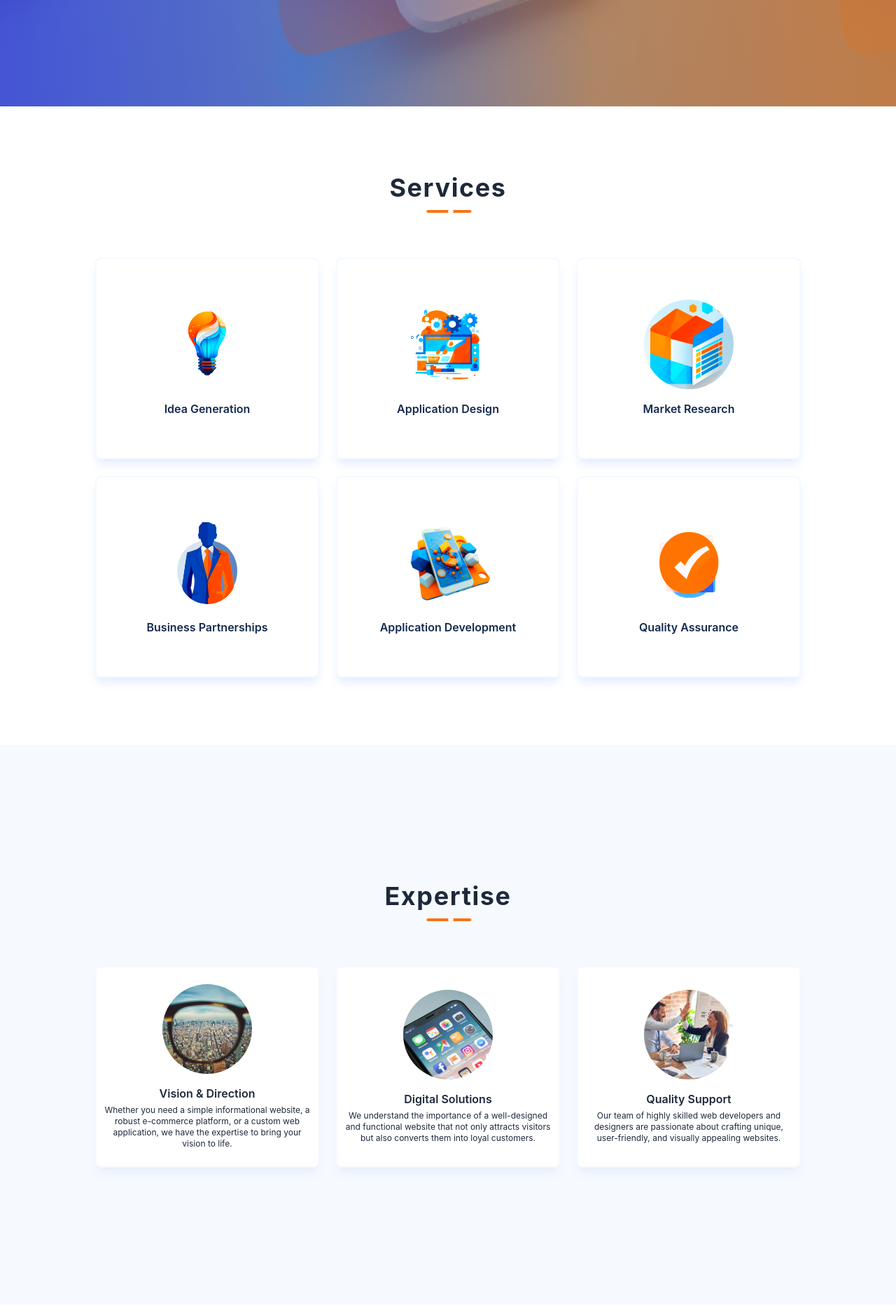
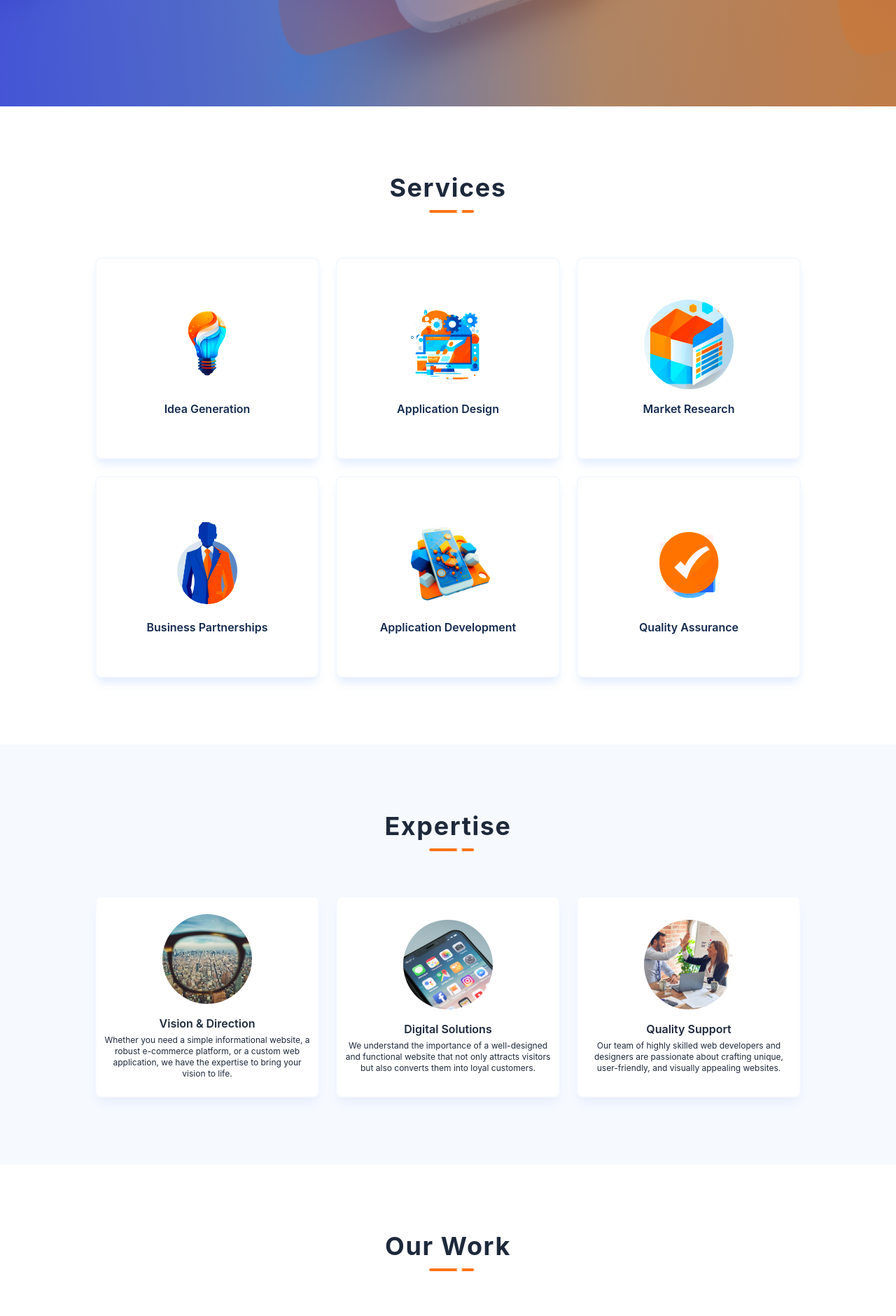
Before and after one commit to dbabs629/webdev-mocksite-spa, a React (Create React App) app: page / in a window 1280 px wide. Shown: the part 648-2528 px from the top of the page at 70% size. Built offline with nearby package versions, Linux system fonts and the light colour scheme.

Commit message:
removed height of section

```diff
--- a/src/index.css
+++ b/src/index.css
@@ -77,7 +77,7 @@
   }
 
   section {
-    @apply w-full min-h-max py-24 lg:h-screen lg:flex lg:flex-col lg:justify-center;
+    @apply w-full min-h-max py-24 lg:flex lg:flex-col lg:justify-center;
   }
 
   footer {
```
